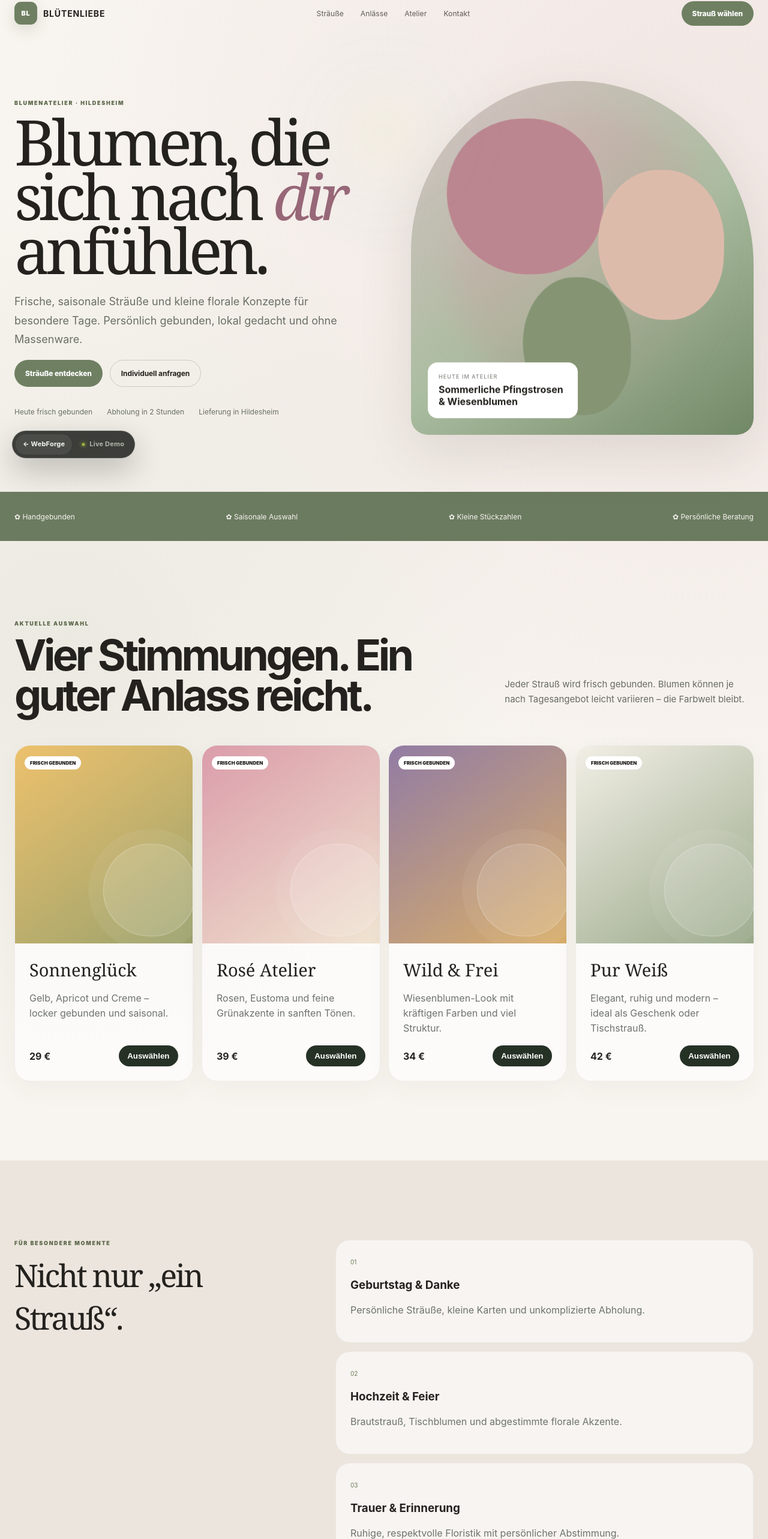
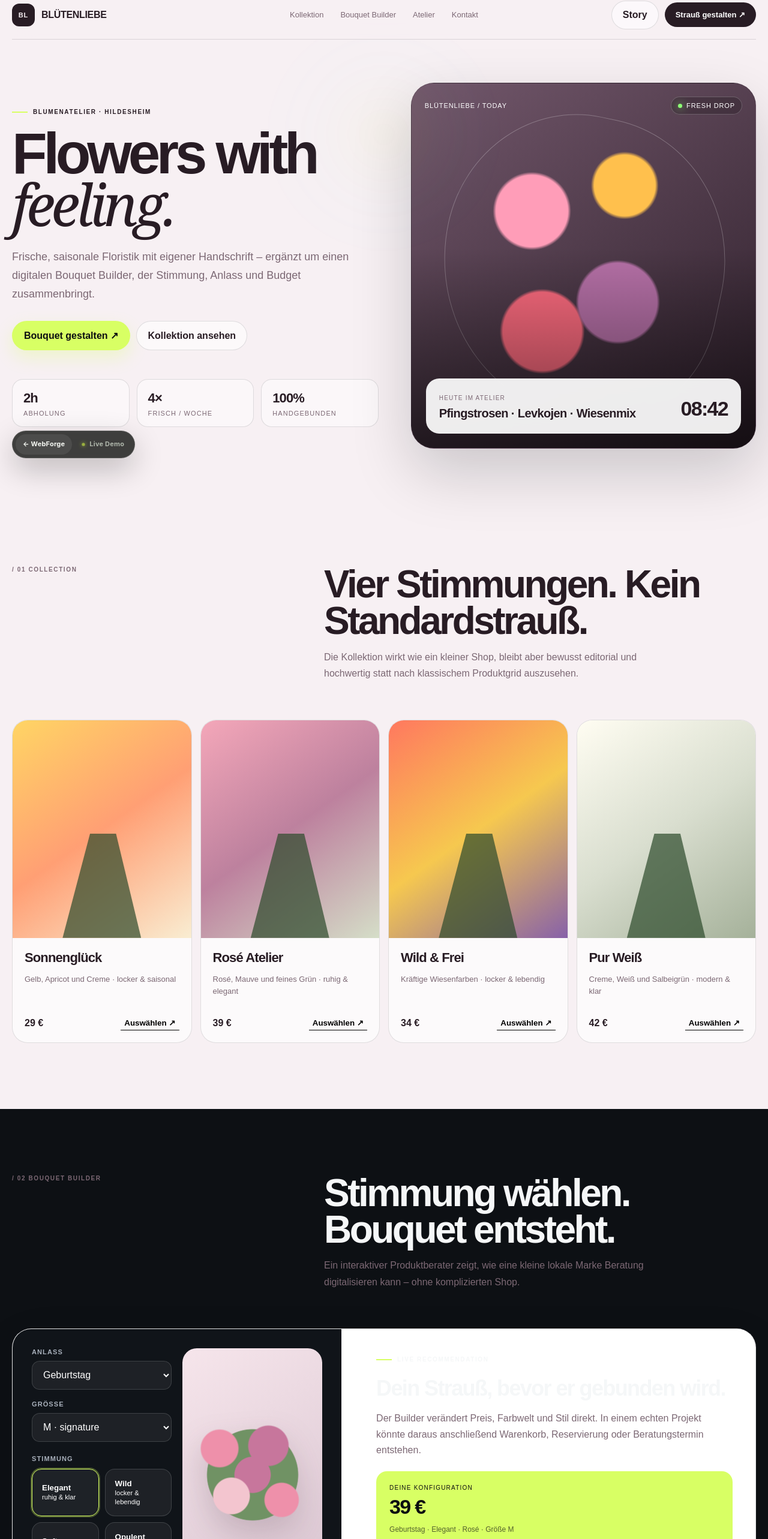
Before and after one commit to homann09-hue/webforge, a Next.js app: page /demo/blumen in a window 1280 px wide. Shown: the part 16-2582 px from the top of the page at 60% size. Built offline with nearby package versions, Linux system fonts and the light colour scheme; no server answers.

Commit message:
Upgrade flower demo with interactive bouquet builder

```diff
--- a/components/demo-blumen.tsx
+++ b/components/demo-blumen.tsx
@@ -1,207 +1,129 @@
 "use client";
-import { useState } from "react";
+
+import { useMemo, useState } from "react";
+import styles from "./demo-experience.module.css";
+
 const bouquets = [
-  { name: "Sonnenglück", price: "29 €", text: "Gelb, Apricot und Creme – locker gebunden und saisonal.", cls: "b1" },
-  { name: "Rosé Atelier", price: "39 €", text: "Rosen, Eustoma und feine Grünakzente in sanften Tönen.", cls: "b2" },
-  { name: "Wild & Frei", price: "34 €", text: "Wiesenblumen-Look mit kräftigen Farben und viel Struktur.", cls: "b3" },
-  {
-    name: "Pur Weiß",
-    price: "42 €",
-    text: "Elegant, ruhig und modern – ideal als Geschenk oder Tischstrauß.",
-    cls: "b4",
-  },
+  { name: "Sonnenglück", price: 29, text: "Gelb, Apricot und Creme · locker & saisonal", colors: "linear-gradient(145deg,#ffd564,#ff9f74,#f9edd2)" },
+  { name: "Rosé Atelier", price: 39, text: "Rosé, Mauve und feines Grün · ruhig & elegant", colors: "linear-gradient(145deg,#f4a7b9,#bd819e,#d5dec8)" },
+  { name: "Wild & Frei", price: 34, text: "Kräftige Wiesenfarben · locker & lebendig", colors: "linear-gradient(145deg,#ff785f,#f6c84f,#8761a9)" },
+  { name: "Pur Weiß", price: 42, text: "Creme, Weiß und Salbeigrün · modern & klar", colors: "linear-gradient(145deg,#fffdf2,#d9decf,#a5b19a)" },
 ];
+
+const palettes = [
+  { name: "Rosé", colors: ["#ee90aa", "#c7769c", "#f3c5cf"] },
+  { name: "Sunset", colors: ["#ff7c61", "#ffbd4b", "#f1d66d"] },
+  { name: "Meadow", colors: ["#8f67aa", "#f06475", "#e8b940"] },
+  { name: "Ivory", colors: ["#f6f0dc", "#dbe2cb", "#afc1a1"] },
+];
+
 export default function DemoBlumen() {
+  const [occasion, setOccasion] = useState("Geburtstag");
+  const [mood, setMood] = useState("Elegant");
+  const [palette, setPalette] = useState(0);
+  const [size, setSize] = useState("M");
   const [selected, setSelected] = useState<string | null>(null);
+
+  const builder = useMemo(() => {
+    const base = size === "S" ? 28 : size === "L" ? 58 : 39;
+    const occasionPlus = occasion === "Hochzeit" ? 14 : occasion === "Jubiläum" ? 8 : 0;
+    const moodPlus = mood === "Opulent" ? 9 : 0;
+    return { price: base + occasionPlus + moodPlus, palette: palettes[palette] };
+  }, [occasion, mood, palette, size]);
+
   return (
-    <main className="demo flower-demo">
-      <nav className="demo-nav demo-shell flower-nav">
-        <a className="demo-logo flower-logo" href="#top">
-          <span>BL</span>
-          <b>BLÜTENLIEBE</b>
-        </a>
-        <div>
-          <a href="#sortiment">Sträuße</a>
-          <a href="#anlaesse">Anlässe</a>
-          <a href="#atelier">Atelier</a>
-          <a href="#kontakt">Kontakt</a>
-        </div>
-        <a className="flower-cta" href="#sortiment">
-          Strauß wählen
-        </a>
+    <main className={`${styles.demo} ${styles.flower}`}>
+      <nav className={`${styles.nav} ${styles.shell}`}>
+        <a className={styles.logo} href="#top" aria-label="Blütenliebe Startseite"><span className={styles.logoMark}>BL</span><b>BLÜTENLIEBE</b></a>
+        <div className={styles.navLinks}><a href="#collection">Kollektion</a><a href="#builder">Bouquet Builder</a><a href="#atelier">Atelier</a><a href="#kontakt">Kontakt</a></div>
+        <div className={styles.navActions}><a className={styles.ghostButton} href="#atelier">Story</a><a className={styles.pill} href="#builder">Strauß gestalten ↗</a></div>
       </nav>
-      <section className="flower-hero demo-shell" id="top">
-        <div className="flower-copy">
-          <div className="demo-kicker flower-kicker">Blumenatelier · Hildesheim</div>
-          <h1>
-            Blumen, die sich nach <em>dir</em> anfühlen.
-          </h1>
-          <p>
-            Frische, saisonale Sträuße und kleine florale Konzepte für besondere Tage. Persönlich gebunden, lokal
-            gedacht und ohne Massenware.
-          </p>
-          <div className="demo-actions">
-            <a className="flower-primary" href="#sortiment">
-              Sträuße entdecken
-            </a>
-            <a className="demo-secondary" href="#kontakt">
-              Individuell anfragen
-            </a>
-          </div>
-          <div className="flower-facts">
-            <span>Heute frisch gebunden</span>
-            <span>Abholung in 2 Stunden</span>
-            <span>Lieferung in Hildesheim</span>
+
+      <section className={`${styles.hero} ${styles.shell}`} id="top">
+        <div className={styles.heroCopy}>
+          <div className={styles.kicker}>Blumenatelier · Hildesheim</div>
+          <h1>Flowers with <em>feeling.</em></h1>
+          <p>Frische, saisonale Floristik mit eigener Handschrift – ergänzt um einen digitalen Bouquet Builder, der Stimmung, Anlass und Budget zusammenbringt.</p>
+          <div className={styles.heroActions}><a className={styles.solidButton} href="#builder">Bouquet gestalten ↗</a><a className={styles.ghostButton} href="#collection">Kollektion ansehen</a></div>
+          <div className={styles.facts}>
+            <div className={styles.fact}><b>2h</b><span>Abholung</span></div>
+            <div className={styles.fact}><b>4×</b><span>frisch / Woche</span></div>
+            <div className={styles.fact}><b>100%</b><span>handgebunden</span></div>
           </div>
         </div>
-        <div className="flower-visual">
-          <div className="petal p-a" />
-          <div className="petal p-b" />
-          <div className="petal p-c" />
-          <div className="flower-card">
-            <small>HEUTE IM ATELIER</small>
-            <b>Sommerliche Pfingstrosen & Wiesenblumen</b>
+        <div className={`${styles.stage} ${styles.flowerStage}`}>
+          <div className={styles.stageTop}><span>BLÜTENLIEBE / TODAY</span><span className={styles.live}><i />Fresh drop</span></div>
+          <div className={styles.stageCard}><div><small>HEUTE IM ATELIER</small><b>Pfingstrosen · Levkojen · Wiesenmix</b></div><strong>08:42</strong></div>
+        </div>
+      </section>
+
+      <section className={styles.section} id="collection">
+        <div className={styles.shell}>
+          <div className={styles.sectionHead}><small>/ 01 COLLECTION</small><div><h2>Vier Stimmungen. Kein Standardstrauß.</h2><p>Die Kollektion wirkt wie ein kleiner Shop, bleibt aber bewusst editorial und hochwertig statt nach klassischem Produktgrid auszusehen.</p></div></div>
+          <div className={styles.bouquetGrid}>
+            {bouquets.map((bouquet) => (
+              <article className={styles.bouquetCard} key={bouquet.name}>
+                <div className={styles.bouquetVisual} style={{ "--bouquet": bouquet.colors } as React.CSSProperties} />
+                <div className={styles.bouquetCopy}><h3>{bouquet.name}</h3><p>{bouquet.text}</p><div className={styles.bouquetBottom}><b>{bouquet.price} €</b><button type="button" onClick={() => { setSelected(bouquet.name); document.getElementById("kontakt")?.scrollIntoView({ behavior: "smooth" }); }}>Auswählen ↗</button></div></div>
+              </article>
+            ))}
           </div>
         </div>
       </section>
-      <section className="flower-note">
-        <div className="demo-shell">
-          <span>✿ Handgebunden</span>
-          <span>✿ Saisonale Auswahl</span>
-          <span>✿ Kleine Stückzahlen</span>
-          <span>✿ Persönliche Beratung</span>
-        </div>
-      </section>
-      <section className="demo-section demo-shell" id="sortiment">
-        <div className="demo-section-head">
-          <div>
-            <div className="demo-kicker flower-kicker">Aktuelle Auswahl</div>
-            <h2>Vier Stimmungen. Ein guter Anlass reicht.</h2>
-          </div>
-          <p>
-            Jeder Strauß wird frisch gebunden. Blumen können je nach Tagesangebot leicht variieren – die Farbwelt
-            bleibt.
-          </p>
-        </div>
-        <div className="bouquet-grid">
-          {bouquets.map((b) => (
-            <article key={b.name}>
-              <div className={`bouquet-img ${b.cls}`}>
-                <span>FRISCH GEBUNDEN</span>
-              </div>
-              <div>
-                <h3>{b.name}</h3>
-                <p>{b.text}</p>
+
+      <section className={`${styles.section} ${styles.darkSection}`} id="builder">
+        <div className={styles.shell}>
+          <div className={styles.sectionHead}><small>/ 02 BOUQUET BUILDER</small><div><h2>Stimmung wählen. Bouquet entsteht.</h2><p>Ein interaktiver Produktberater zeigt, wie eine kleine lokale Marke Beratung digitalisieren kann – ohne komplizierten Shop.</p></div></div>
+          <div className={styles.tool}>
+            <div className={styles.toolPanel}>
+              <div className={styles.moodGrid}>
                 <div>
-                  <b>{b.price}</b>
-                  <button onClick={() => setSelected(b.name)}>Auswählen</button>
+                  <div className={styles.field}><label htmlFor="flower-occasion">Anlass</label><select id="flower-occasion" value={occasion} onChange={(e)=>setOccasion(e.target.value)}><option>Geburtstag</option><option>Jubiläum</option><option>Hochzeit</option><option>Einfach so</option></select></div>
+                  <div className={styles.field}><label htmlFor="flower-size">Größe</label><select id="flower-size" value={size} onChange={(e)=>setSize(e.target.value)}><option value="S">S · fein</option><option value="M">M · signature</option><option value="L">L · statement</option></select></div>
+                  <label><b style={{ fontSize:11, letterSpacing:".1em", textTransform:"uppercase", color:"#a8b0bb" }}>Stimmung</b></label>
+                  <div className={styles.moodChoices} style={{ marginTop:9 }}>
+                    {["Elegant","Wild","Soft","Opulent"].map((item)=><button className={styles.moodChoice} data-active={mood===item} type="button" key={item} onClick={()=>setMood(item)}><b>{item}</b><br/><small>{item==="Elegant"?"ruhig & klar":item==="Wild"?"locker & lebendig":item==="Soft"?"leicht & fein":"groß & dramatisch"}</small></button>)}
+                  </div>
+                  <label><b style={{ display:"block", marginTop:20, fontSize:11, letterSpacing:".1em", textTransform:"uppercase", color:"#a8b0bb" }}>Palette</b></label>
+                  <div className={styles.palette}>{palettes.map((item,index)=><button className={styles.swatch} data-active={palette===index} type="button" aria-label={`Palette ${item.name}`} key={item.name} onClick={()=>setPalette(index)} style={{ background:`linear-gradient(135deg,${item.colors.join(",")})` }} />)}</div>
+                </div>
+                <div className={styles.previewBouquet} style={{ "--m1": builder.palette.colors[0], "--m2": builder.palette.colors[1], "--m3": builder.palette.colors[2] } as React.CSSProperties}>
+                  <div className={styles.previewInfo}><div><small>{occasion.toUpperCase()} · {mood.toUpperCase()}</small><b>{builder.palette.name} Signature</b></div><strong>{builder.price} €</strong></div>
                 </div>
               </div>
-            </article>
-          ))}
-        </div>
-      </section>
-      <section className="flower-occasions" id="anlaesse">
-        <div className="demo-shell">
-          <div>
-            <div className="demo-kicker flower-kicker">Für besondere Momente</div>
-            <h2>Nicht nur „ein Strauß“.</h2>
-          </div>
-          <div className="occasion-grid">
-            <article>
-              <span>01</span>
-              <h3>Geburtstag & Danke</h3>
-              <p>Persönliche Sträuße, kleine Karten und unkomplizierte Abholung.</p>
-            </article>
-            <article>
-              <span>02</span>
-              <h3>Hochzeit & Feier</h3>
-              <p>Brautstrauß, Tischblumen und abgestimmte florale Akzente.</p>
-            </article>
-            <article>
-              <span>03</span>
-              <h3>Trauer & Erinnerung</h3>
-              <p>Ruhige, respektvolle Floristik mit persönlicher Abstimmung.</p>
-            </article>
+            </div>
+            <div className={styles.toolCopy}>
+              <div className={styles.kicker}>Live Recommendation</div><h3>Dein Strauß, bevor er gebunden wird.</h3><p>Der Builder verändert Preis, Farbwelt und Stil direkt. In einem echten Projekt könnte daraus anschließend Warenkorb, Reservierung oder Beratungstermin entstehen.</p>
+              <div className={styles.result}><small>DEINE KONFIGURATION</small><b>{builder.price} €</b><p>{occasion} · {mood} · {builder.palette.name} · Größe {size}</p></div>
+              <button className={styles.solidButton} style={{ marginTop:16 }} type="button" onClick={()=>{ setSelected(`${builder.palette.name} Signature · ${occasion} · ${mood} · ${size}`); document.getElementById("kontakt")?.scrollIntoView({ behavior:"smooth" }); }}>Konfiguration übernehmen ↗</button>
+            </div>
           </div>
         </div>
       </section>
-      <section className="demo-section demo-shell flower-atelier" id="atelier">
-        <div className="atelier-photo">
-          <span>BLÜTENLIEBE</span>
-        </div>
-        <div>
-          <div className="demo-kicker flower-kicker">Unser Atelier</div>
-          <h2>Klein, lokal und mit Blick fürs Detail.</h2>
-          <p>
-            Wir kaufen bewusst in kleinen Mengen ein und arbeiten bevorzugt mit saisonalen Blumen. Dadurch sieht nicht
-            jeder Strauß gleich aus – und genau das ist gewollt.
-          </p>
-          <ul>
-            <li>Frische Lieferung mehrmals pro Woche</li>
-            <li>Individuelle Farbwünsche möglich</li>
-            <li>Verpackung möglichst plastikarm</li>
-          </ul>
+
+      <section className={styles.section} id="atelier">
+        <div className={styles.shell}>
+          <div className={styles.sectionHead}><small>/ 03 ATELIER</small><div><h2>Klein, lokal, bewusst besonders.</h2><p>Mehrmals pro Woche frische Ware, kleine Stückzahlen und saisonale Auswahl – übersetzt in eine ruhige, charaktervolle digitale Marke.</p></div></div>
+          <div className={styles.grid3}>
+            {[["01","Season first","Blumen nach Saison statt immer dieselbe Massenware."],["02","Handmade","Jeder Strauß wird individuell aufgebaut und gebunden."],["03","Local flow","Online auswählen, Wunsch senden, lokal abholen oder liefern lassen."]].map(([n,t,p])=><article className={styles.card} key={n}><div className={styles.cardNumber}><span>{n}</span><span>ATELIER NOTE</span></div><h3>{t}</h3><p>{p}</p></article>)}
+          </div>
         </div>
       </section>
-      <section className="flower-contact" id="kontakt">
-        <div className="demo-shell">
-          <div>
-            <div className="demo-kicker flower-kicker">Besuchen oder schreiben</div>
-            <h2>Wir sind lieber persönlich als kompliziert.</h2>
-            <p>
-              Rosenstraße 8 · 31134 Hildesheim
-              <br />
-              Mo–Fr 09:00–18:00 · Sa 09:00–14:00
-            </p>
-            <div className="flower-contact-links">
-              <a href="tel:05122000000">05121 200000</a>
-              <a href="mailto:hallo@bluetenliebe-demo.de">hallo@bluetenliebe-demo.de</a>
-            </div>
-          </div>
-          <form onSubmit={(e) => e.preventDefault()}>
-            <label className="sr-only" htmlFor="b-name">
-              Name
-            </label>
-            <input id="b-name" placeholder="Name" />
-            <label className="sr-only" htmlFor="b-contact">
-              E-Mail oder Telefon
-            </label>
-            <input id="b-contact" placeholder="E-Mail oder Telefon" />
-            <label className="sr-only" htmlFor="b-bouquet">
-              Anlass oder Strauß auswählen
-            </label>
-            <select id="b-bouquet" value={selected || ""} onChange={(e) => setSelected(e.target.value)}>
-              <option value="">Anlass / Strauß auswählen</option>
-              {bouquets.map((b) => (
-                <option key={b.name}>{b.name}</option>
-              ))}
-              <option>Hochzeit / Event</option>
-              <option>Individuelle Anfrage</option>
-            </select>
-            <label className="sr-only" htmlFor="b-message">
-              Wünsche, Farben, Abholtag
-            </label>
-            <textarea id="b-message" rows={4} placeholder="Wünsche, Farben, Abholtag ..." />
-            <button className="flower-primary" type="submit">
-              Anfrage vorbereiten
-            </button>
-            <small>Demoformular – es werden keine Daten versendet.</small>
+
+      <section className={styles.contact} id="kontakt">
+        <div className={`${styles.shell} ${styles.contactGrid}`}>
+          <div><div className={styles.kicker}>Visit / request</div><h2>Persönlich statt kompliziert.</h2><p>Rosenstraße 8 · 31134 Hildesheim<br/>Mo–Fr 09:00–18:00 · Sa 09:00–14:00</p></div>
+          <form onSubmit={(e)=>e.preventDefault()}>
+            <label htmlFor="flower-name">Name<input id="flower-name" placeholder="Name" /></label>
+            <label htmlFor="flower-contact">E-Mail oder Telefon<input id="flower-contact" placeholder="Kontakt" /></label>
+            <label htmlFor="flower-choice">Auswahl<input id="flower-choice" value={selected || ""} onChange={(e)=>setSelected(e.target.value)} placeholder="Bouquet / Anlass" /></label>
+            <label htmlFor="flower-message">Wünsche<textarea id="flower-message" rows={4} placeholder="Farben, Abholtag, Grußkarte ..." /></label>
+            <button className={styles.solidButton} type="submit">Anfrage simulieren ↗</button>
           </form>
         </div>
       </section>
-      <footer className="demo-footer demo-shell">
-        <div>
-          <b>BLÜTENLIEBE</b>
-          <span>Blumenatelier · Hildesheim</span>
-        </div>
-        <div>Rosenstraße 8 · 05121 200000</div>
-        <div>
-          <span>Impressum</span>
-          <span>Datenschutz</span>
-          <span>WebForge Demo</span>
-        </div>
-      </footer>
+
+      <footer className={`${styles.footer} ${styles.shell}`}><div><strong>BLÜTENLIEBE</strong><br/>Blumenatelier · Hildesheim</div><div>Rosenstraße 8 · 05121 200000</div><div className={styles.footerLinks}><span>Impressum</span><span>Datenschutz</span><span>WebForge Demo</span></div></footer>
     </main>
   );
 }
```
